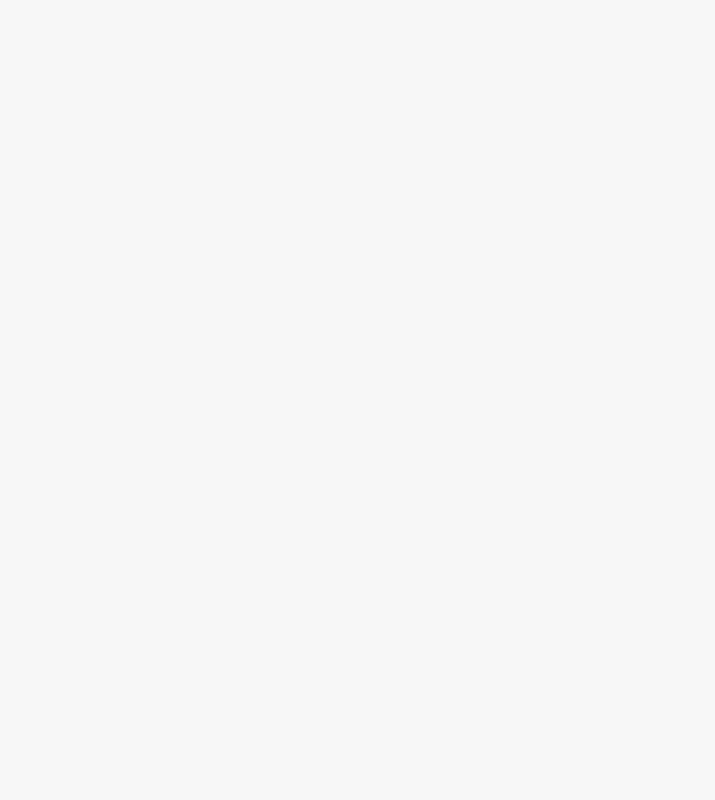
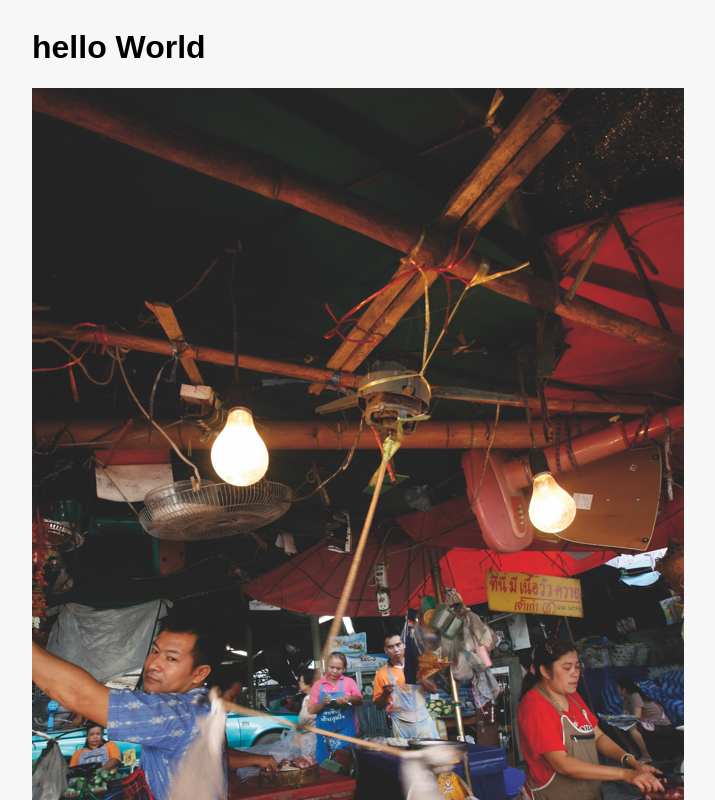
Before and after one commit to IsabellaHof/nonintentionaldesign, a React (Create React App) app: page /detail in a window 1280 px wide. Shown: the top 800 px of the page, without its empty margins (1-716 px from the left). Built offline with nearby package versions, Linux system fonts and the light colour scheme.

Commit message:
create arrays

```diff
--- /dev/null
+++ b/src/actions.js
@@ -0,0 +1,9 @@
+// import { createAction } from 'redux-actions'
+
+// const ACTIONS = {
+//   LOAD_FINDS: 'LOAD_FINDS',
+// }
+
+// export const loadFinds = createAction(ACTIONS.LOAD_FINDS)
+
+// export default ACTIONS
--- a/src/components/App.js
+++ b/src/components/App.js
@@ -1,12 +1,25 @@
 import React, { Component } from 'react'
+
+import reducer from '../reducer'
+import { Provider } from 'react-redux'
+import { createStore } from 'redux'
+
+import ImageScreen from './screen/ImageScreen.js'
+import DetailScreenContainer from '../containers/DetailScreenContainer'
 import { BrowserRouter as Router, Route } from 'react-router-dom'
-import ImageScreen from './screen/ImageScreen'
+
+const store = createStore(reducer)
 
 class App extends Component {
   render() {
     return (
       <Router>
-        <Route exact path="/" component={ImageScreen} />
+        <Provider store={store}>
+          <div>
+            <Route exact path="/" component={ImageScreen} />
+            <Route path="/detail" component={DetailScreenContainer} />
+          </div>
+        </Provider>
       </Router>
     )
   }
--- /dev/null
+++ b/src/components/screen/DetailScreen.js
@@ -0,0 +1,19 @@
+import React, { Component } from 'react'
+import PropTypes from 'prop-types'
+
+export default class DetailScreen extends Component {
+  static propTypes = {
+    finds: PropTypes.arrayOf(PropTypes.object),
+  }
+
+  render() {
+    return (
+      <React.Fragment>
+        <h1>hello World</h1>
+        {this.props.finds.map((find, index) => (
+          <img key={index} src={find.image} alt="" />
+        ))}
+      </React.Fragment>
+    )
+  }
+}
--- a/src/components/screen/ImageScreen.js
+++ b/src/components/screen/ImageScreen.js
@@ -28,8 +28,8 @@ export default class ImageScreen extends Component {
         <StyledImageContainer>
           <Image src={nid_1} alt="" />
           <Image src={nid_2} alt="" />
+          <Image src={nid_3} alt="" />
           <Image src={nid_4} alt="" />
-          <Image src={nid_3} alt="" />
           <Image src={nid_5} alt="" />
           <Image src={nid_6} alt="" />
           <Image src={nid_7} alt="" />
--- /dev/null
+++ b/src/containers/DetailScreenContainer.js
@@ -0,0 +1,17 @@
+import { connect } from 'react-redux'
+import DetailScreen from '../components/screen/DetailScreen.js'
+
+const mapStateToProps = state => ({
+  finds: state.finds,
+})
+
+// const mapDispatchToProps = dispatch => ({
+//   onUpdateScore: (index, value) => dispatch(updateScore({ index, value })),
+//   onSaveRound: () => dispatch(saveRound()),
+//   resetRoundScores: () => dispatch(resetRoundScores()),
+// })
+
+export default connect(
+  mapStateToProps,
+  null
+)(DetailScreen)
--- /dev/null
+++ b/src/data/finds.js
@@ -0,0 +1,70 @@
+import nid_1 from '../img/nid_1.jpg'
+import nid_2 from '../img/nid_2.jpg'
+import nid_3 from '../img/nid_3.jpg'
+import nid_4 from '../img/nid_4.jpg'
+import nid_5 from '../img/nid_5.jpg'
+import nid_6 from '../img/nid_6.jpg'
+import nid_7 from '../img/nid_7.jpg'
+import nid_8 from '../img/nid_8.jpg'
+
+const finds = [
+  {
+    image: nid_1,
+    findName: 'Flycatcher',
+    findDescription:
+      'Moving flycatchers are by far the most creative and fascinating «Non Intentional Design» objects. Often they are found in markets in Laos and Thailand. In a market in Chiang Mai were tied to a ceiling fan, two pieces of wire and plastic belts to it. By the rotational movement of unwanted tickets sold.',
+    id: '001',
+  },
+  {
+    image: nid_2,
+    findName: 'Clothes Horse',
+    findDescription:
+      'In Phrahurat, also known as Little India in Bangkok, I discovered a fascinating object. Apparently this person had had no second drying rack to hang their large amount of laundry. As quickly had to shut the road to serve as a clothes horse.',
+    id: '002',
+  },
+  {
+    image: nid_3,
+    findName: 'Flower Tub',
+    findDescription:
+      'Phonsavan, the provincial capital of Xieng Khouang in Laos, is known by the Plain of Jars and the enormous war losses of the Vietnam War (1945-1975). There were there unusual objects that were made from war scrap. Defused bombs they halved in two parts and then the curved cavity of the war to a bomb flower and plant pots transformed.',
+    id: '003',
+  },
+  {
+    image: nid_4,
+    findName: 'Garden Fence',
+    findDescription:
+      'In Phonsavan, the provincial capital of Xieng Khouang in Laos, we often find garden fences, which are compiled from war defused bombs. Even flower pots are placed decoratively on the bombs.War scrap is used in Laos not only as a fence post, but also for wooden stilt houses and rice barns.',
+    id: '004',
+  },
+
+  {
+    image: nid_5,
+    findName: 'Drink Bag',
+    findDescription:
+      'In Thailand you can buy different types of soft drinks on every street corner. Sometimes they are served in plastic bags with straws. A very practical thing, because you can take it anywhere easily.',
+    id: '005',
+  },
+  {
+    image: nid_6,
+    findName: 'Rain an Sun Protection',
+    findDescription:
+      'At first glance, one wonders why the covered fruit and vegetable market in Phonsavan Umbrellas «wrong» were hanging around on? One is surprised when one of the reason is conscious. Instead of closing the opening in the ceiling light with an expensive glass, the fruit sellers umbrellas hang from the opening. This type of new uses while meeting two functions. First, the screen starts to rain, the other protects against this «infamous» solar radiations. For the Asians prefer a light complexion.',
+    id: '006',
+  },
+  {
+    image: nid_7,
+    findName: 'Bird Cage',
+    findDescription:
+      'One may doubt if the birds feel comfortable and free, but still they are sitting in that most creative cage. It is a combination of simple metal grates and fans. It is made of two halves of a table fan used as the bottom and roof of the cage held by simple metal lattice or grid. This Thai slum inhabitants of Khlong Toey are very imaginative and inventive.',
+    id: '007',
+  },
+  {
+    image: nid_8,
+    findName: 'Window Opener',
+    findDescription:
+      'In a secluded side street in Bangkok plastic water bottles were used to hold open the window. What an idea.',
+    id: '008',
+  },
+]
+
+export default finds
--- /dev/null
+++ b/src/reducer.js
@@ -0,0 +1,13 @@
+// import ACTIONS from '../actions'
+import finds from './data/finds.js'
+
+const initialState = {
+  finds: finds,
+}
+
+export default function reducer(state = initialState, action = {}) {
+  switch (action.type) {
+  default:
+    return state
+  }
+}
```
Also changed, not shown: src/img/nid_3.jpg, src/img/nid_4.jpg.
